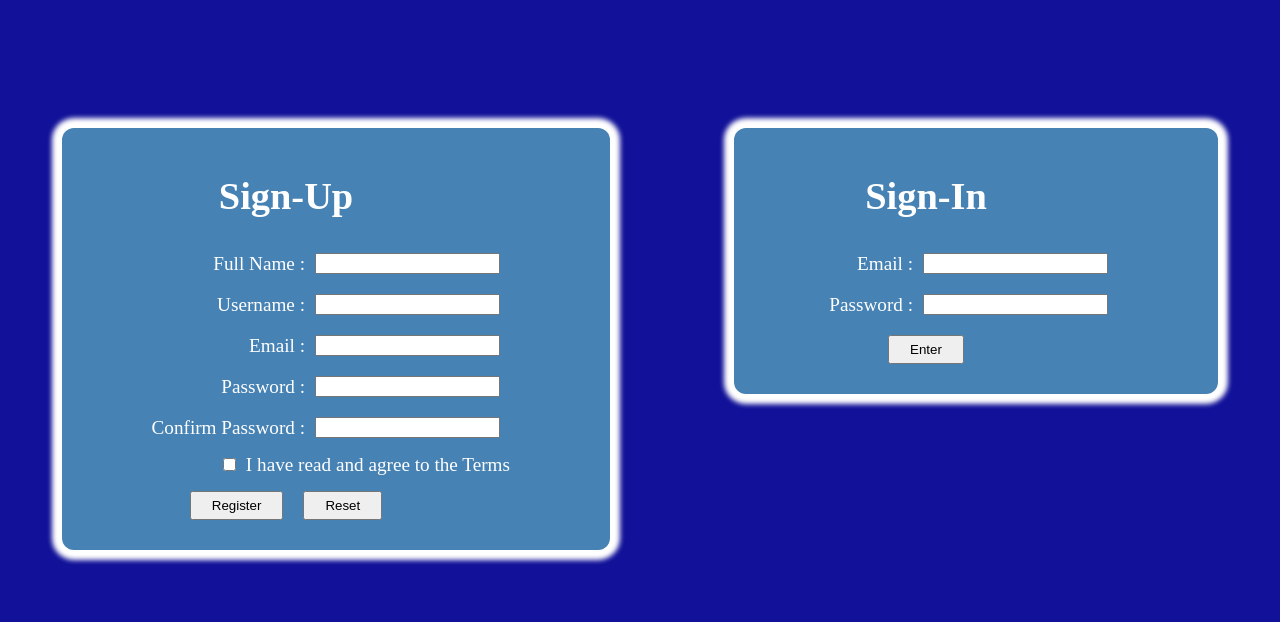
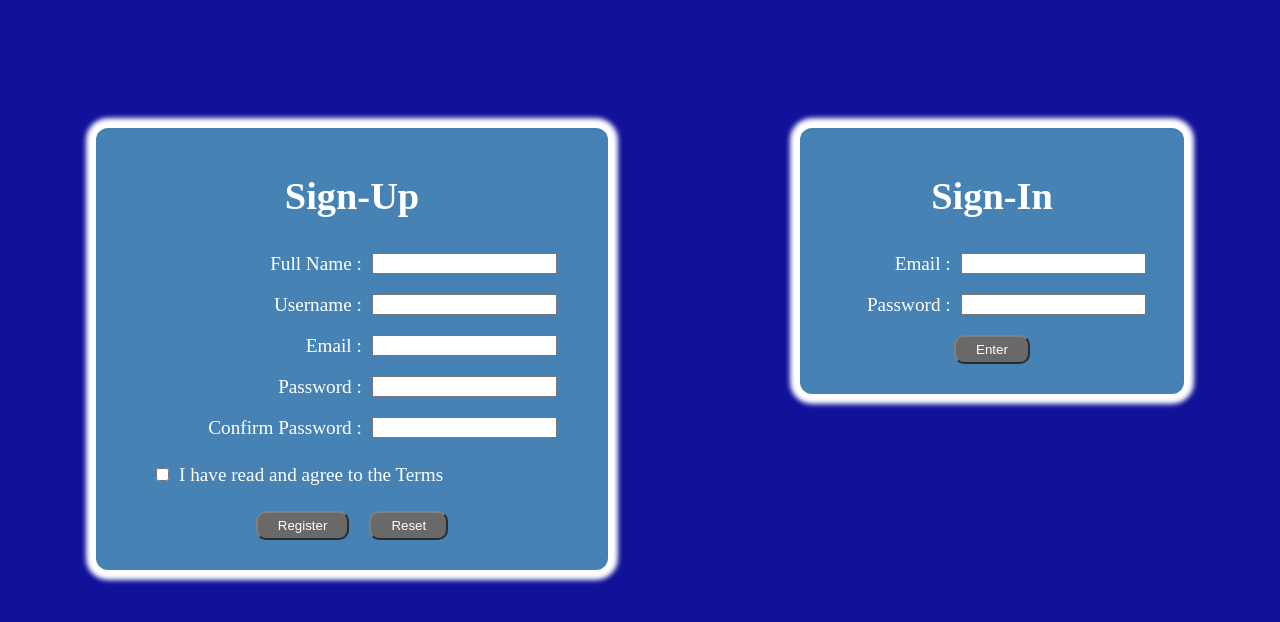
Before and after one commit to TLRKiliann/angular-form, an Angular app in the folder my-app/: page / in a window 1280 px wide. Shown: the top 622 px of the page. Built offline with nearby package versions, Linux system fonts and the light colour scheme.

Commit message:
style improved

```diff
--- a/my-app/src/app/app.component.html
+++ b/my-app/src/app/app.component.html
@@ -9,6 +9,7 @@
         class="form-control"
         [ngClass]="{ 'is-invalid': submitted && f['fullName'].errors }"
       />
+
     </div>
 
     <div *ngIf="submitted && f['fullName'].errors" class="invalid-feedback">
@@ -58,6 +59,8 @@
         class="form-control"
         [ngClass]="{ 'is-invalid': submitted && f['password'].errors }"
       />
+    </div>
+
     <div *ngIf="submitted && f['password'].errors" class="invalid-feedback">
       <div *ngIf="f['password'].errors['required']">Password is required</div>
       <div *ngIf="f['password'].errors['minlength']">
@@ -67,7 +70,7 @@
         Username must not exceed 40 characters
       </div>
     </div>
-    </div>
+
 
     <div class="form-group">
       <label>Confirm Password : </label>
@@ -81,8 +84,7 @@
 
     <div
       *ngIf="submitted && f['confirmPassword'].errors"
-      class="invalid-feedback"
-    >
+      class="invalid-feedback">
       <div *ngIf="f['confirmPassword'].errors['required']">
         Confirm Password is required
       </div>
@@ -108,7 +110,7 @@
     </div>
 
     <div class="form-btn">
-      <button type="submit" class="btn btn-primary">Register</button>
+      <button (click)="onSubmit()" class="btn btn-primary">Register</button>
       <button
         type="button"
         (click)="onReset()"
@@ -128,12 +130,12 @@
       <input
         type="text"
         formControlName="siemail"
-        class="form-control"
-        [ngClass]="{ 'is-invalid': submitted && g['siemail'].errors }"
+        class="form-group"
+        [ngClass]="{ 'is-invalid': validated && g['siemail'].errors }"
       />
     </div>
 
-    <div *ngIf="submitted && g['siemail'].errors" class="invalid-feedback">
+    <div *ngIf="validated && g['siemail'].errors" class="invalid-feedback">
       <div *ngIf="g['siemail'].errors['required']">Email is required</div>
       <div *ngIf="g['siemail'].errors['siemail']">Email is invalid</div>
     </div>
@@ -141,12 +143,14 @@
     <div class="form-group">
       <label>Password : </label>
       <input
-        type="sipassword"
+        type="password"
         formControlName="sipassword"
         class="form-control"
-        [ngClass]="{ 'is-invalid': submitted && g['sipassword'].errors }"
+        [ngClass]="{ 'is-invalid': validated && g['sipassword'].errors }"
       />
-      <div *ngIf="submitted && g['sipassword'].errors" class="invalid-feedback">
+    </div>
+
+    <div *ngIf="validated && g['sipassword'].errors" class="invalid-feedback">
       <div *ngIf="g['sipassword'].errors['required']">Password is required</div>
       <div *ngIf="g['sipassword'].errors['minlength']">
         Password must be at least 6 characters
@@ -155,10 +159,9 @@
         Username must not exceed 40 characters
       </div>
     </div>
-    </div>
 
     <div class="form-btn">
-      <button type="submit" class="btn btn-primary">Enter</button>
+      <button (click)="onValidate()" class="btn btn-primary">Enter</button>
     </div>
   </form>
 </div>
--- a/my-app/src/app/app.component.scss
+++ b/my-app/src/app/app.component.scss
@@ -3,9 +3,8 @@
 	flex-direction: row;
 }
 .signup--form {
-	width: 35%;
+	width: 40%;
 	padding: 20px 0px;
-	padding-right: 100px;
 	margin: auto;
 	margin-top: 10%;
 	display: flex;
@@ -20,7 +19,6 @@
 .signin--form {
 	width: 30%;
 	padding: 20px 0px;
-	padding-right: 100px;
 	margin: auto;
 	margin-top: 10%;
 	display: flex;
@@ -39,8 +37,30 @@
 	justify-content: right;
 }
 
+.invalid-feedback {
+	display: flex;
+	flex-direction: column;
+	align-items: center;
+	justify-content: center;
+}
+
 input {
 	margin: 10px 10px;
+	margin-right: 10%;
+	justify-content: center;
+}
+
+.form-check input {
+	margin-right: 10px;
+}
+
+.form-check {
+	margin: 10px 0px;
+	margin-left: 50px;
+	display: flex;
+	flex-direction: row;
+	align-items: center;
+	justify-content: left;
 }
 
 .form-btn {
@@ -53,4 +73,29 @@ input {
 button {
 	margin: 10px 10px;
 	padding: 5px 20px;
+	background-color: dimgrey;
+	border-radius: 10px;
+	border-color: grey;
+	color: white;
 }
+
+button:hover {
+	margin: 10px 10px;
+	padding: 5px 20px;
+	background-color: lightgrey;
+	border-radius: 10px;
+	border-color: grey;
+	color: black;
+	scale: 1.2;
+}
+
+button:active {
+	margin: 10px 10px;
+	padding: 5px 20px;
+	background-color: orange;
+	border-radius: 10px;
+	border-color: orange;
+	color: red;
+	scale: 1.4;
+	transform: translate(-1px, -1px);
+}
```
Lines whose indentation alone changed are shown as unchanged.
